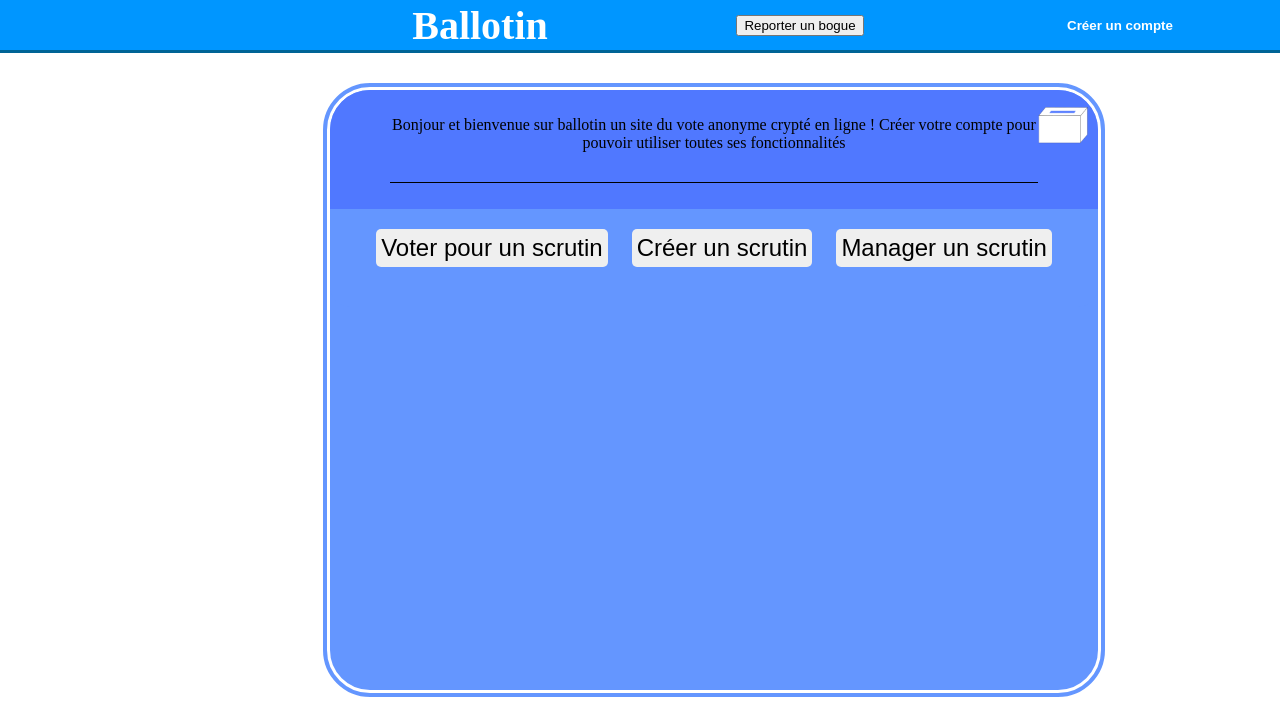
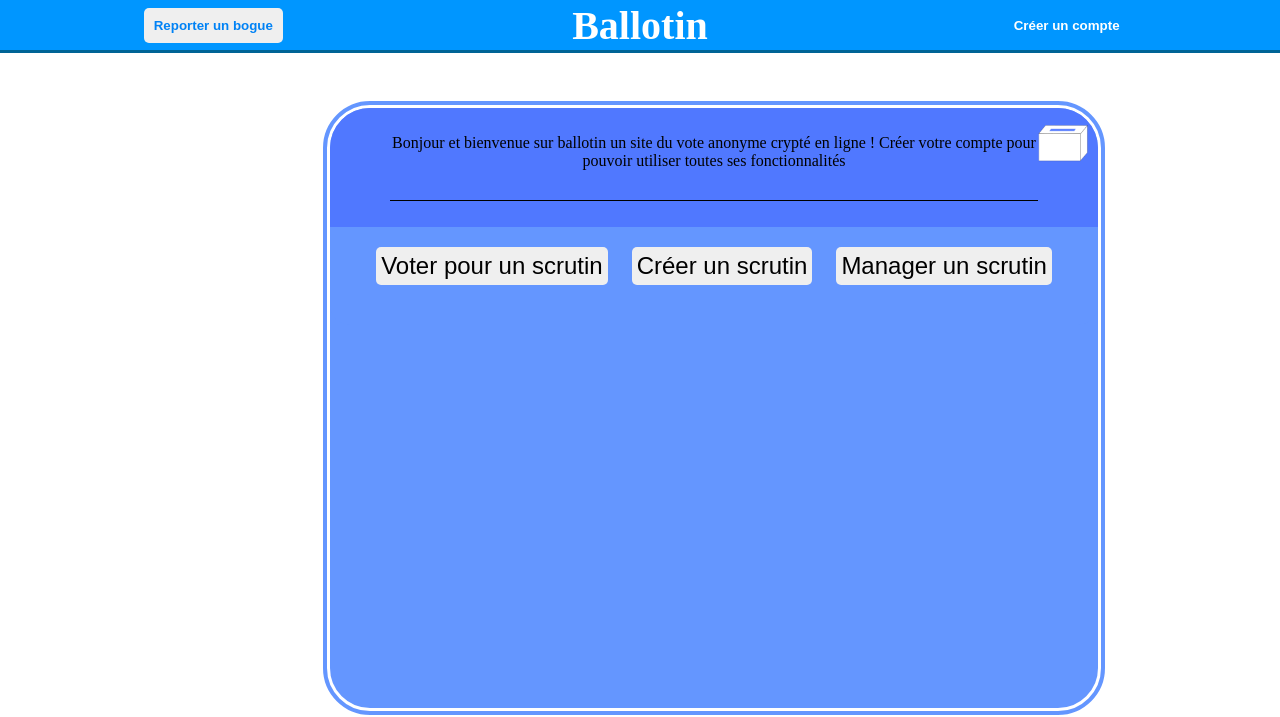
Before and after one commit to orthose/ballotin, a PHP site: page / in a window 1280 px wide. Shown: the top 717 px of the page. Run offline with PHP 8.4, Linux system fonts and the light colour scheme.

Commit message:
fix visual bugs

```diff
--- a/css/mainStyle.css
+++ b/css/mainStyle.css
@@ -9,6 +9,19 @@ html, body {
 }
 
 /*---------- Header ----------*/
+
+#reportBug {
+	border: none;
+	outline: none;
+	padding: 10px;
+	border-radius: 5px;
+	color: rgb(0,130,245);
+	font-weight: bold;
+}
+
+#reportBug:hover {
+	background: rgb(230, 230, 230);
+}
 
 body > header {
 	display: flex;
--- a/index.php
+++ b/index.php
@@ -20,6 +20,7 @@
 	}
 ?>
 
+// On sauvegarde l'id de session dans une variable globale
 <script type="text/javascript">
     	var sessionID ='<?= session_id();?>'
 </script>
@@ -53,11 +54,8 @@
 </head>
 <body>
 	<header>
-		<p> </p>
+		<div><button onClick="bugReportPage()" id='reportBug'> Reporter un bogue </button></div>
 		<h1> <a href='index.php'> Ballotin </a> </h1>
-		<div>
-			<button onClick="bugReportPage()"> Reporter un bogue </button>
-		</div>
 		<div><button onClick="createAccountPage()" id="createAccount"> Créer un compte </button></div>
 	</header>
 
--- a/js/ballotVotePage.js
+++ b/js/ballotVotePage.js
@@ -15,7 +15,7 @@ function voteBallotPage(num, voter) {
 	$("#intro").html("<p> Allez voter&nbsp;! </p>")
 
 	// Boite principale
-	$("#boxMain").html("<h3> Électeu&nbsp;: </h3>")
+	$("#boxMain").html("<h3> Électeur&nbsp;: </h3>")
 
 	let votant = $("<div>")
 	votant.append("<input type='text' readonly value='"+voter+"'>")
--- a/js/bugReport.js
+++ b/js/bugReport.js
@@ -7,6 +7,10 @@
 
 // Page de report de bogue
 function bugReportPage() {
+	$("#boxFooter").html("")
+	$("aside").empty()
+	$("aside").css("left", "-210px")
+
 	$("#boxMain").html(`<p style="text-align:justify">
 		Ce site étant un projet universitaire,
 		tout report de bogue est le bienvenu.
--- a/js/createAccount.js
+++ b/js/createAccount.js
@@ -8,6 +8,7 @@
 function createAccountPage() {
 	$("#boxFooter").html("")
 	$("aside").empty()
+	$("aside").css("left", "-210px")
 
 	$("#intro").html("Creér votre compte pour pouvoir utiliser la plateforme ballotin")
 
```
